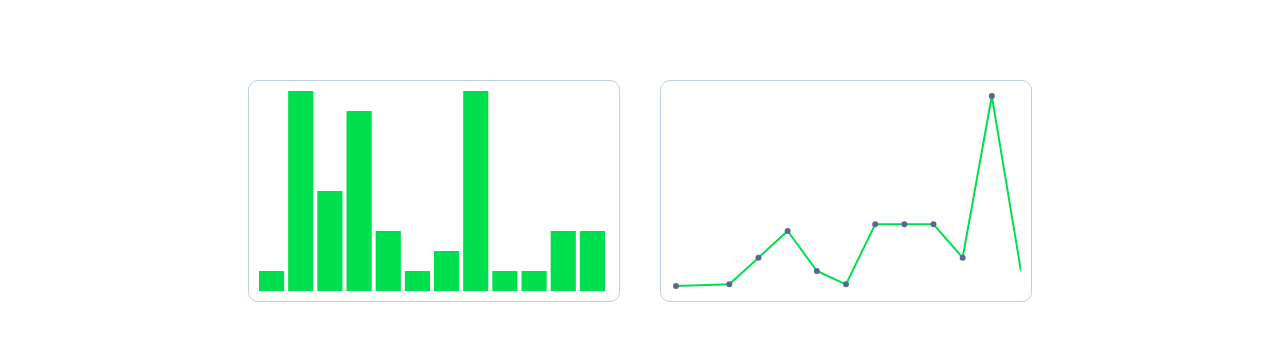
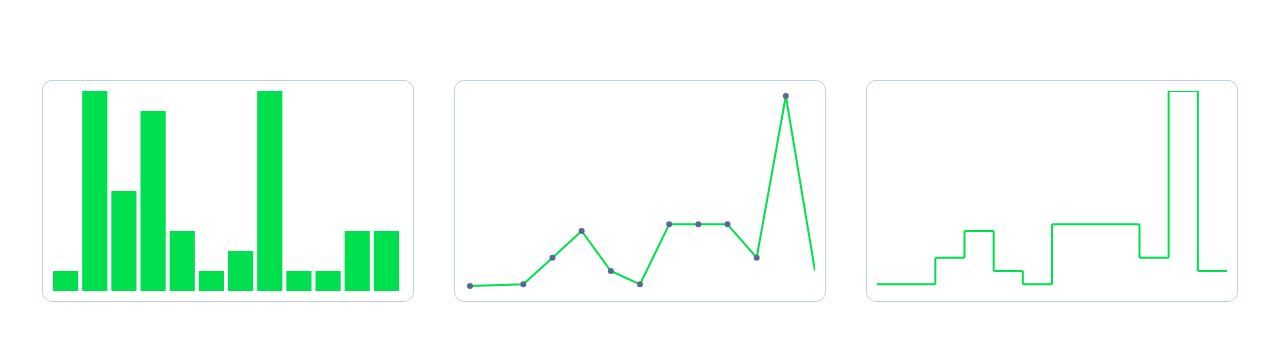
Before and after one commit to ahmetilhn/vue3-svg-charts, a Vue app: page / in a window 1280 px wide. Shown: the top 340 px of the page. Built offline with nearby package versions, Linux system fonts and the light colour scheme.

Commit message:
SteppedlLineChart created

```diff
--- a/src/App.vue
+++ b/src/App.vue
@@ -4,7 +4,12 @@
     chartHeight="200"
     chartWidth="350"
   />
-  <line-chart
+  <dotted-line-chart
+    :chartData="exampleChartData['line-chart-data']"
+    chartHeight="200"
+    chartWidth="350"
+  />
+  <stepped-line-chart
     :chartData="exampleChartData['line-chart-data']"
     chartHeight="200"
     chartWidth="350"
@@ -13,7 +18,8 @@
 
 <script lang="ts">
 import ColumnChart from "@/components/charts/ColumnChart.vue";
-import LineChart from "@/components/charts/LineChart.vue";
+import DottedLineChart from "@/components/charts/DottedLineChart.vue";
+import SteppedLineChart from "@/components/charts/SteppedLineChart.vue";
 import exampleChartData from "@/data/chart-example-data.json";
 import "@/assets/sass/theme.scss";
 import { defineComponent } from "vue";
@@ -21,7 +27,8 @@ export default defineComponent({
   name: "App",
   components: {
     ColumnChart,
-    LineChart,
+    SteppedLineChart,
+    DottedLineChart,
   },
   data() {
     return {
@@ -42,6 +49,7 @@ export default defineComponent({
   display: flex;
   flex-direction: row;
   justify-content: center;
+  flex-wrap: wrap;
   div {
     margin: 20px;
   }
--- a/src/components/charts/LineChart.vue
+++ b/src/components/charts/DottedLineChart.vue
@@ -1,6 +1,6 @@
 <template>
   <div
-    class="line-chart bordered"
+    class="dotted-line-chart bordered"
     :style="{ width: chartWidth + 'px', height: chartHeight + 'px' }"
   >
     <svg v-if="chartIsReady" :width="chartWidth" :height="chartHeight">
@@ -22,7 +22,7 @@ import { LineChartType } from "@/types/ChartTypes";
 import { defineComponent, PropType } from "vue";
 import { heightToValCalc } from "@/utils/chart-algorithm";
 export default defineComponent({
-  name: "LineChart",
+  name: "DottedLineChart",
   props: {
     chartData: {
       type: Array as PropType<LineChartType[]>,
@@ -106,7 +106,7 @@ export default defineComponent({
 });
 </script>
 <style lang="scss" scoped>
-.line-chart {
+.dotted-line-chart {
   position: relative;
   svg {
     path {
--- /dev/null
+++ b/src/components/charts/SteppedLineChart.vue
@@ -0,0 +1,110 @@
+<template>
+  <div
+    class="stepped-line-chart bordered"
+    :style="{ width: chartWidth + 'px', height: chartHeight + 'px' }"
+  >
+    <svg v-if="chartIsReady" :width="chartWidth" :height="chartHeight">
+      <path :d="svg.d" />
+      <g class="lines">
+        <line
+          v-for="item in svg.lines"
+          :key="item.y2"
+          :x1="item.x1"
+          :y1="item.y1"
+          :x2="item.x2"
+          :y2="item.y2"
+          stroke="black"
+        />
+      </g>
+    </svg>
+  </div>
+</template>
+<script lang="ts">
+import { LineChartType } from "@/types/ChartTypes";
+import { defineComponent, PropType } from "vue";
+import { heightToValCalc } from "@/utils/chart-algorithm";
+export default defineComponent({
+  name: "SteppedLineChart",
+  props: {
+    chartData: {
+      type: Array as PropType<LineChartType[]>,
+      required: true,
+      default: () => [],
+    },
+    chartHeight: {
+      type: String || Number,
+      required: false,
+    },
+    chartWidth: {
+      type: String || Number,
+      required: false,
+    },
+  },
+  data() {
+    return {
+      per: 0,
+      svg: {
+        d: "",
+        lines: [] as { x1: number; y1: number; x2: number; y2: number }[],
+      },
+      chartIsReady: false, //bind to res,
+    };
+  },
+  computed: {
+    getParsedChartData(): Array<LineChartType> {
+      return JSON.parse(JSON.stringify(this.chartData));
+    },
+  },
+  methods: {
+    setPath() {
+      let d = "";
+      let lastDMY: number;
+      const distance = Number(this.chartWidth) / this.per;
+      this.getParsedChartData.forEach((item: LineChartType, index: number) => {
+        const DMY =
+          Number(this.chartHeight) -
+          heightToValCalc(
+            [...this.getParsedChartData.map((item) => item.value)],
+            item.value,
+            Number(this.chartHeight)
+          );
+        const DMX = index * distance;
+
+        d = d.concat(`M${DMX} ${DMY} L${DMX + distance} ${DMY} `);
+        if (index !== 0) {
+          this.svg.lines.push({
+            x1: DMX,
+            y1: lastDMY,
+            x2: DMX,
+            y2: DMY,
+          });
+        }
+        lastDMY = DMY;
+        this.svg.d = d;
+      });
+    },
+    initSVG() {
+      this.per = this.getParsedChartData.length;
+      this.setPath();
+      this.chartIsReady = true;
+    },
+  },
+  mounted() {
+    this.initSVG();
+  },
+});
+</script>
+<style lang="scss" scoped>
+.stepped-line-chart {
+  position: relative;
+  svg {
+    path,
+    .lines > line {
+      stroke-width: 2;
+      stroke: $primary-color;
+      stroke-dasharray: 1000;
+      animation: dashEffect 2s ease-in;
+    }
+  }
+}
+</style>
```
